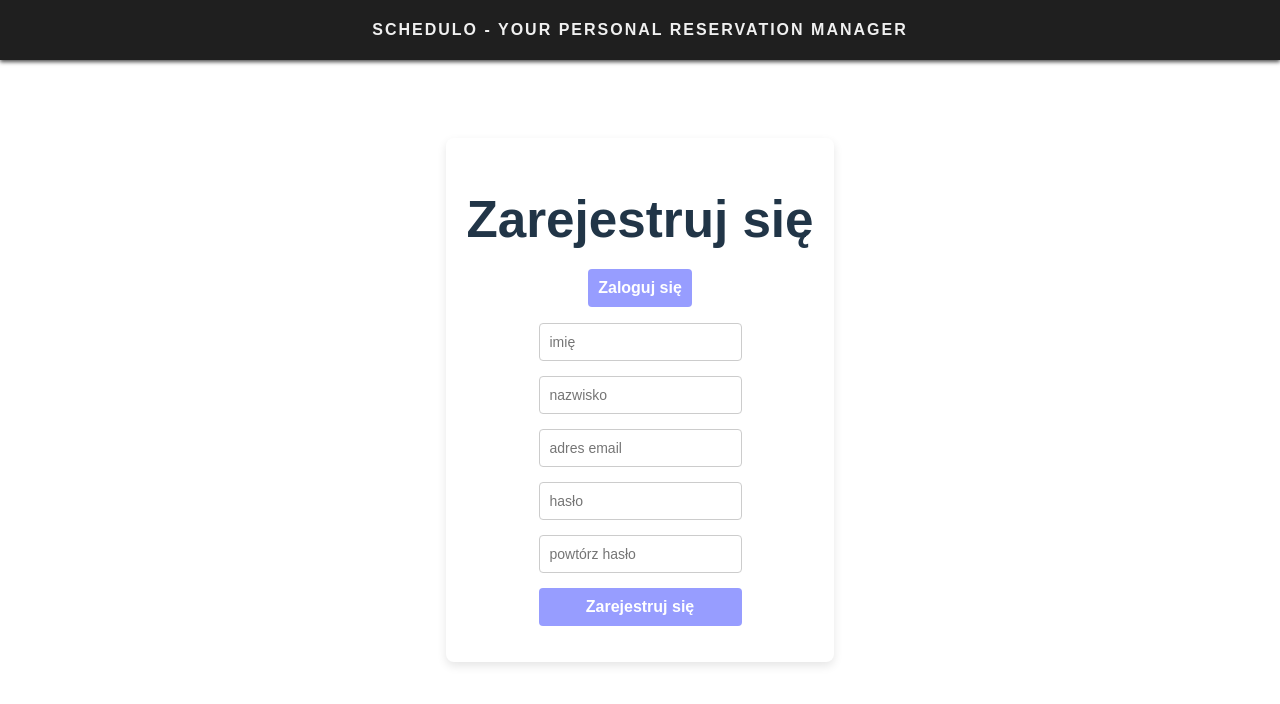
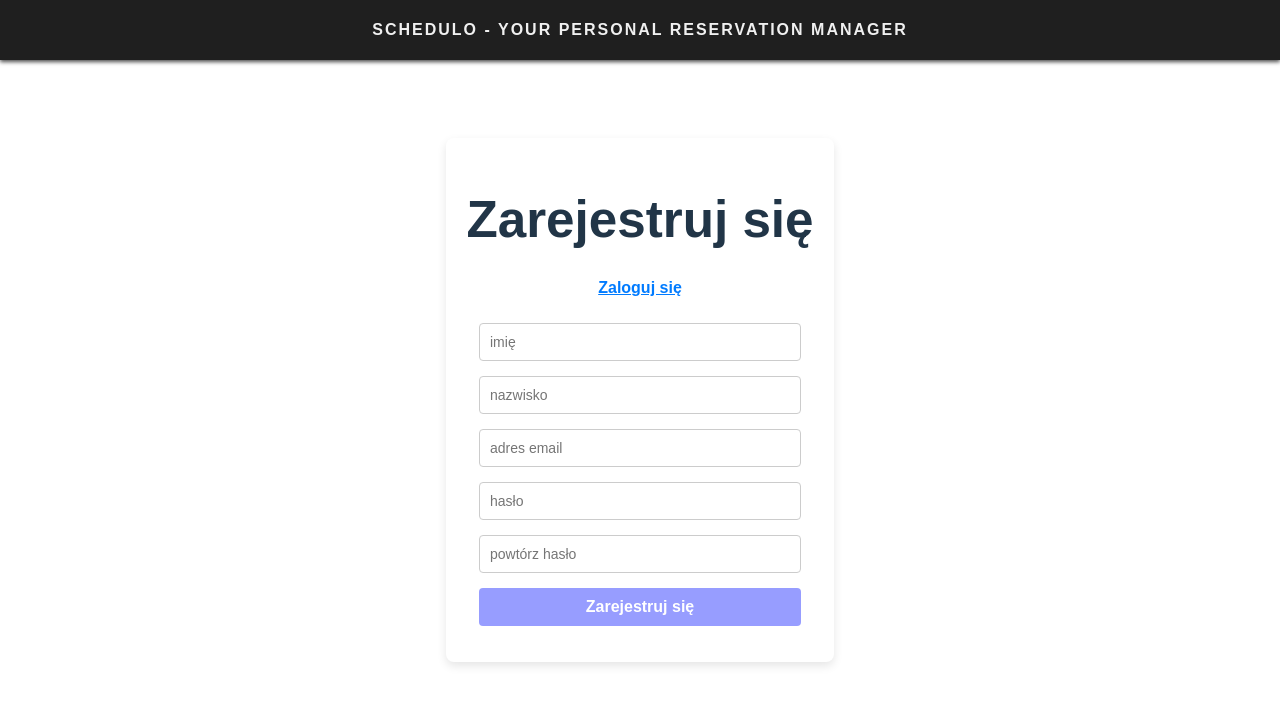
Before and after one commit to UniversityOfGdanskProjects/reservo-app, a React (Vite) app in the folder react-app/: page /registry in a window 1280 px wide. Shown: the top 704 px of the page. Built offline with nearby package versions, Linux system fonts and the light colour scheme.

Commit message:
changed styles for registry page

```diff
--- a/react-app/src/App.css
+++ b/react-app/src/App.css
@@ -72,6 +72,22 @@ header {
   box-shadow: 0 4px 10px rgba(0, 0, 0, 0.1);
   font-family: Arial, sans-serif;
 }
+.registry-page .login-button {
+  background-color: transparent;
+  color: #007bff;
+  border: none;
+  text-decoration: underline;
+  font-size: 16px;
+  padding: 10px 20px;
+  cursor: pointer;
+}
+.registry-page .login-button:hover {
+  color: #0056b3;
+  text-decoration: none;
+}
+.registry-page .login-button:active {
+  color: #003366;
+}
 .registry-page h1 {
   text-align: center;
   margin-bottom: 20px;
@@ -88,6 +104,7 @@ header {
   gap: 15px;
 }
 .registry-page input {
+  width: 300px;
   padding: 10px;
   font-size: 14px;
   border: 1px solid #ccc;
--- a/react-app/src/App.scss
+++ b/react-app/src/App.scss
@@ -75,6 +75,23 @@ header {
   border-radius: 8px;
   box-shadow: 0 4px 10px rgba(0, 0, 0, 0.1);
   font-family: Arial, sans-serif;
+  .login-button {
+    background-color: transparent;
+    color: #007bff;
+    border: none;
+    text-decoration: underline;
+    font-size: 16px;
+    padding: 10px 20px;
+    cursor: pointer;
+    &:hover {
+      color: #0056b3;
+      text-decoration: none;
+    }
+    &:active {
+      color: #003366;
+    }
+  }
+
   h1 {
     text-align: center;
     margin-bottom: 20px;
@@ -91,6 +108,7 @@ header {
     gap: 15px;
   }
   input {
+    width: 300px;
     padding: 10px;
     font-size: 14px;
     border: 1px solid #ccc;
--- a/react-app/src/components/RegistryPage.jsx
+++ b/react-app/src/components/RegistryPage.jsx
@@ -51,7 +51,6 @@ export default function RegistryPage() {
             <button className="login-button" onClick={handleLogIn}>Zaloguj się</button>
             <form onSubmit={handleRegister}>
                 <div>
-                    {/* <label htmlFor="firstName">Imię:</label> */}
                     <input
                         type="text"
                         id="firstName"
@@ -63,7 +62,6 @@ export default function RegistryPage() {
                     />
                 </div>
                 <div>
-                    {/* <label htmlFor="lastName">Nazwisko:</label> */}
                     <input
                         type="text"
                         id="lastName"
@@ -75,7 +73,6 @@ export default function RegistryPage() {
                     />
                 </div>
                 <div>
-                    {/* <label htmlFor="email">Adres Email:</label> */}
                     <input
                         type="email"
                         id="email"
@@ -86,7 +83,6 @@ export default function RegistryPage() {
                         required />
                 </div>
                 <div>
-                    {/* <label htmlFor="password">Hasło:</label> */}
                     <input
                         type="password"
                         id="password"
@@ -98,7 +94,6 @@ export default function RegistryPage() {
                     />
                 </div>
                 <div>
-                    {/* <label htmlFor="confirmPassword">Powtórz Hasło:</label> */}
                     <input
                         type="password"
                         id="confirmPassword"
```
Also changed, not shown: 1 other file (tests, documents, lock files or other folders).
